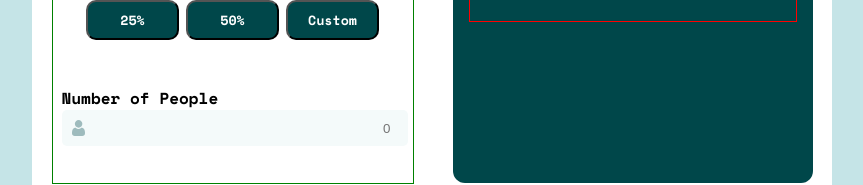
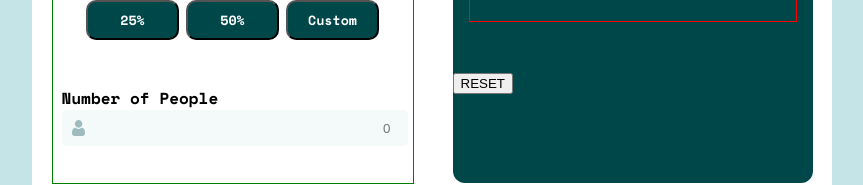
Before and after one commit to AHochworter/tip-calculator, a React (Vite) app: page / in a window 1280 px wide. Shown: the part 465-650 px from the top of the page, without its empty margins (208-1071 px from the left). Built offline with nearby package versions, Linux system fonts and the light colour scheme.

Commit message:
Add reset button with onClick resetForm function

```diff
--- a/src/Components/Tip/Tip.jsx
+++ b/src/Components/Tip/Tip.jsx
@@ -1,7 +1,17 @@
 import React from 'react';
 import './Tip.css';
 
-function Tip({ billData, tipAmountPerPerson, totalAmountPerPerson }) {
+function Tip({ setBillData, tipAmountPerPerson, totalAmountPerPerson }) {
+
+  const resetForm = (event) => {
+    event.preventDefault()
+    setBillData({
+      bill: "",
+      tipPercent: 0,
+      numOfPeople: ""
+    })
+  }
+
   return (
     <>
       <div className="tip-amount-wrapper">
@@ -24,6 +34,13 @@ function Tip({ billData, tipAmountPerPerson, totalAmountPerPerson }) {
             : `$${totalAmountPerPerson.toFixed(2)}`}
         </h2>
       </div>
+      <div className='reset-button-wrapper'>
+          <button
+          className='reset'
+          onClick={(event) => resetForm(event)}
+          >RESET
+          </button>
+        </div>
     </>
   );
 }
```
